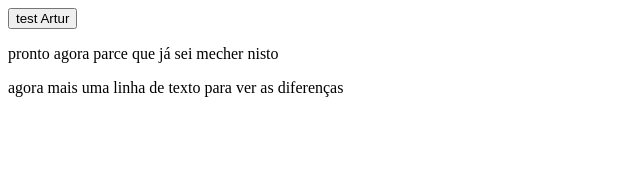
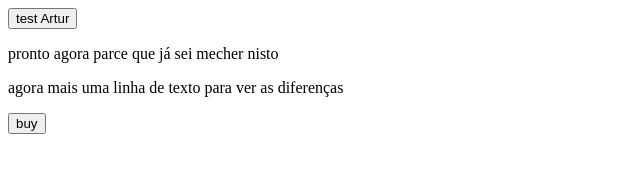
Before and after one commit to Vger0/240319test03, a plain HTML site: page index.html in a window 1280 px wide. Shown: the whole page, without its empty margins (0-640 px from the left). Drawn offline with Linux system fonts and the light colour scheme.

Commit message:
button extra line

```diff
--- a/index.html
+++ b/index.html
@@ -7,3 +7,6 @@
 <p>
   agora mais uma linha de texto para ver as diferenças
 </p>
+<button>
+  buy
+</button>
```
